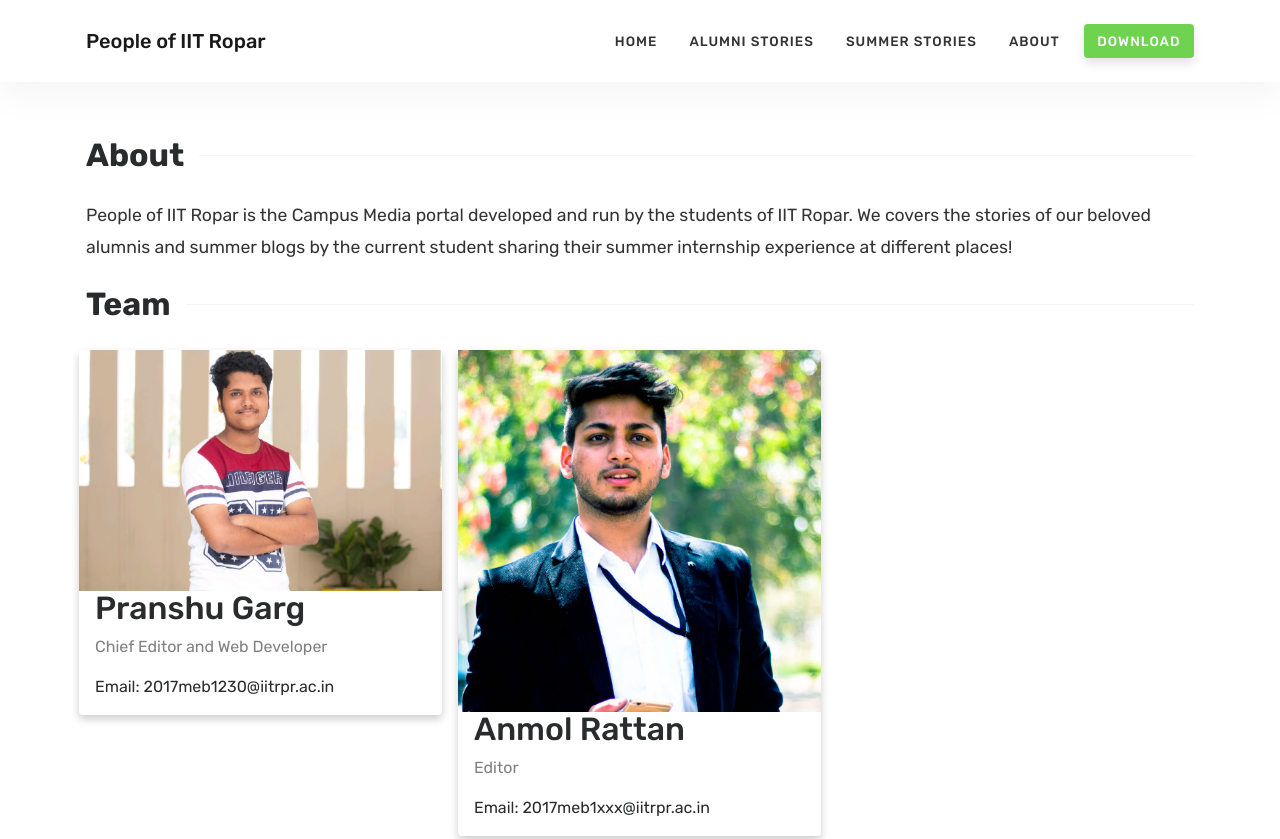
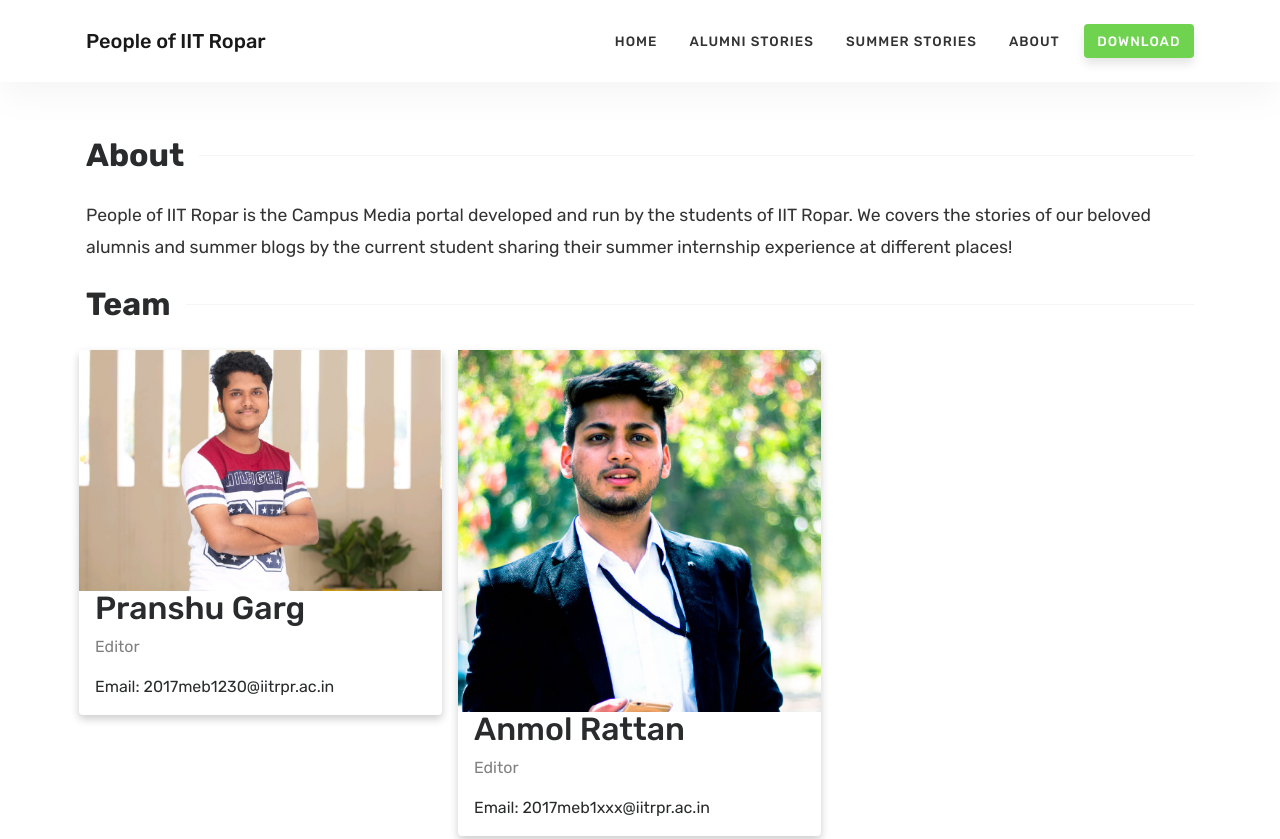
Before and after one commit to peopleofiitropar/peopleofiitropar.github.io, a plain HTML site: page about.html in a window 1280 px wide. Shown: the top 839 px of the page. Drawn offline with nearby package versions, Linux system fonts and the light colour scheme; a script that the page names is missing.

Commit message:
Update about.html

```diff
--- a/about.html
+++ b/about.html
@@ -134,7 +134,7 @@ html {
       <img class="img-fluid" src="assets/images/pranshu.png" alt="Jane" style="width:100%">
       <div class="container">
         <h2>Pranshu Garg</h2>
-        <p class="title">Chief Editor and Web Developer</p>
+        <p class="title">Editor</p>
         <p>Email: 2017meb1230@iitrpr.ac.in</p>
 
       </div>
```
